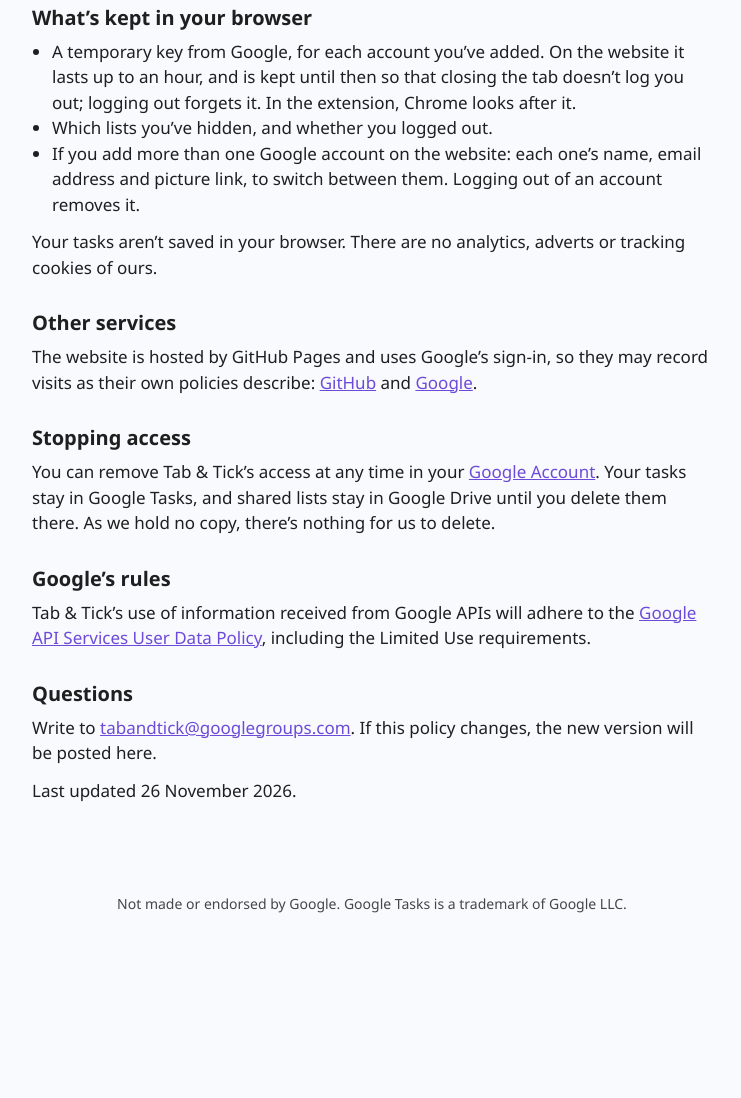
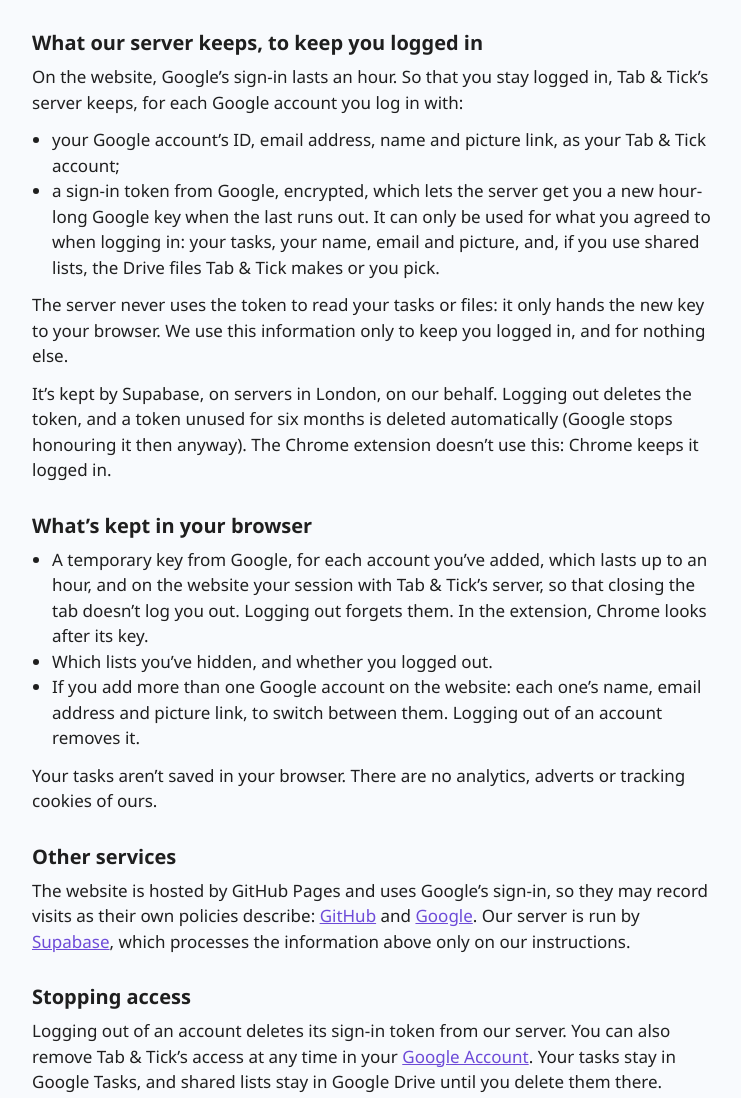
Before and after one commit to tabandtick/tabandtick.github.io, a plain HTML site: page privacy/index.html in a window 1280 px wide. Shown: the part 847-1945 px from the top of the page, without its empty margins (268-1009 px from the left). Before the commit the page ends 1799 px from the top, so only its background shows below. Drawn offline with Linux system fonts and the light colour scheme.

Commit message:
Privacy: what the server keeps to keep you logged in, and who's responsible (#2)
Tab & Tick's server (Supabase, London) keeps each account's ID, email, name,
picture link and an encrypted Google sign-in token, to renew Google's hour-long
key; never tasks. Deleted on log out or after six months unused. STARTBOOK LTD
is the data controller.

Co-authored-by: Claude Opus 5.5 <noreply@anthropic.com>

```diff
--- a/privacy/index.html
+++ b/privacy/index.html
@@ -26,7 +26,7 @@
 
     <main class="text">
       <h1>Privacy</h1>
-      <p>Tab &amp; Tick is a to-do list that works with Google Tasks, as a website and as a Chrome extension. <strong>It has no server of its own, and its developer doesn&rsquo;t receive or store your tasks.</strong></p>
+      <p>Tab &amp; Tick is a to-do list that works with Google Tasks, as a website and as a Chrome extension, made by STARTBOOK LTD, which is responsible for the data described here (the &ldquo;data controller&rdquo;). <strong>Your tasks go straight between your browser and Google: we never receive or store them.</strong></p>
 
       <h2>What it uses</h2>
       <p>When you log in, you allow Tab &amp; Tick to see and change your Google Tasks: your lists and their tasks, including titles, notes, due dates and whether they&rsquo;re done. It uses these only to show your lists and make the changes you ask for.</p>
@@ -36,26 +36,36 @@
       <h2>Where it goes</h2>
       <p>Your tasks, shared lists and profile go directly between your browser and Google, and your picture is loaded from Google. They aren&rsquo;t sent to anyone else, sold, used for advertising, or used to train AI. No one reads them.</p>
 
+      <h2>What our server keeps, to keep you logged in</h2>
+      <p>On the website, Google&rsquo;s sign-in lasts an hour. So that you stay logged in, Tab &amp; Tick&rsquo;s server keeps, for each Google account you log in with:</p>
+      <ul class="plain">
+        <li>your Google account&rsquo;s ID, email address, name and picture link, as your Tab &amp; Tick account;</li>
+        <li>a sign-in token from Google, encrypted, which lets the server get you a new hour-long Google key when the last runs out. It can only be used for what you agreed to when logging in: your tasks, your name, email and picture, and, if you use shared lists, the Drive files Tab &amp; Tick makes or you pick.</li>
+      </ul>
+      <p>The server never uses the token to read your tasks or files: it only hands the new key to your browser. We use this information only to keep you logged in, and for nothing else.</p>
+      <p>It&rsquo;s kept by Supabase, on servers in London, on our behalf. Logging out deletes the token, and a token unused for six months is deleted automatically (Google stops honouring it then anyway). The Chrome extension doesn&rsquo;t use this: Chrome keeps it logged in.</p>
+
       <h2>What&rsquo;s kept in your browser</h2>
       <ul class="plain">
-        <li>A temporary key from Google, for each account you&rsquo;ve added. On the website it lasts up to an hour, and is kept until then so that closing the tab doesn&rsquo;t log you out; logging out forgets it. In the extension, Chrome looks after it.</li>
+        <li>A temporary key from Google, for each account you&rsquo;ve added, which lasts up to an hour, and on the website your session with Tab &amp; Tick&rsquo;s server, so that closing the tab doesn&rsquo;t log you out. Logging out forgets them. In the extension, Chrome looks after its key.</li>
         <li>Which lists you&rsquo;ve hidden, and whether you logged out.</li>
         <li>If you add more than one Google account on the website: each one&rsquo;s name, email address and picture link, to switch between them. Logging out of an account removes it.</li>
       </ul>
       <p>Your tasks aren&rsquo;t saved in your browser. There are no analytics, adverts or tracking cookies of ours.</p>
 
       <h2>Other services</h2>
-      <p>The website is hosted by GitHub Pages and uses Google&rsquo;s sign-in, so they may record visits as their own policies describe: <a href="https://docs.github.com/en/site-policy/privacy-policies/github-general-privacy-statement">GitHub</a> and <a href="https://policies.google.com/privacy">Google</a>.</p>
+      <p>The website is hosted by GitHub Pages and uses Google&rsquo;s sign-in, so they may record visits as their own policies describe: <a href="https://docs.github.com/en/site-policy/privacy-policies/github-general-privacy-statement">GitHub</a> and <a href="https://policies.google.com/privacy">Google</a>. Our server is run by <a href="https://supabase.com/privacy">Supabase</a>, which processes the information above only on our instructions.</p>
 
       <h2>Stopping access</h2>
-      <p>You can remove Tab &amp; Tick&rsquo;s access at any time in your <a href="https://myaccount.google.com/connections">Google Account</a>. Your tasks stay in Google Tasks, and shared lists stay in Google Drive until you delete them there. As we hold no copy, there&rsquo;s nothing for us to delete.</p>
+      <p>Logging out of an account deletes its sign-in token from our server. You can also remove Tab &amp; Tick&rsquo;s access at any time in your <a href="https://myaccount.google.com/connections">Google Account</a>. Your tasks stay in Google Tasks, and shared lists stay in Google Drive until you delete them there.</p>
+      <p>You can ask us for a copy of what our server keeps about you, or to delete it all, by writing to the address below. Under UK data protection law you can also complain to the <a href="https://ico.org.uk/make-a-complaint/">Information Commissioner&rsquo;s Office</a>.</p>
 
       <h2>Google&rsquo;s rules</h2>
       <p>Tab &amp; Tick&rsquo;s use of information received from Google APIs will adhere to the <a href="https://developers.google.com/terms/api-services-user-data-policy">Google API Services User Data Policy</a>, including the Limited Use requirements.</p>
 
       <h2>Questions</h2>
       <p>Write to <a href="mailto:tabandtick@googlegroups.com">tabandtick@googlegroups.com</a>. If this policy changes, the new version will be posted here.</p>
-      <p>Last updated 26 November 2026.</p>
+      <p>Last updated 27 November 2026.</p>
     </main>
 
     <footer><p>Not made or endorsed by Google. Google Tasks is a trademark of Google LLC.</p></footer>
```
Also changed, not shown: index.html (+1 -1 lines).
